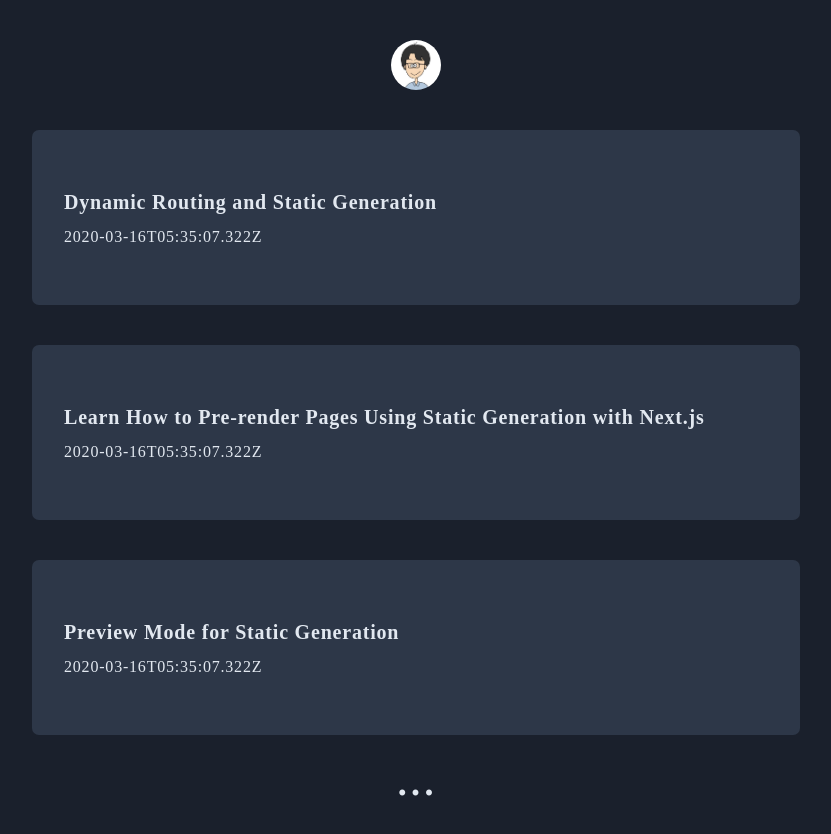
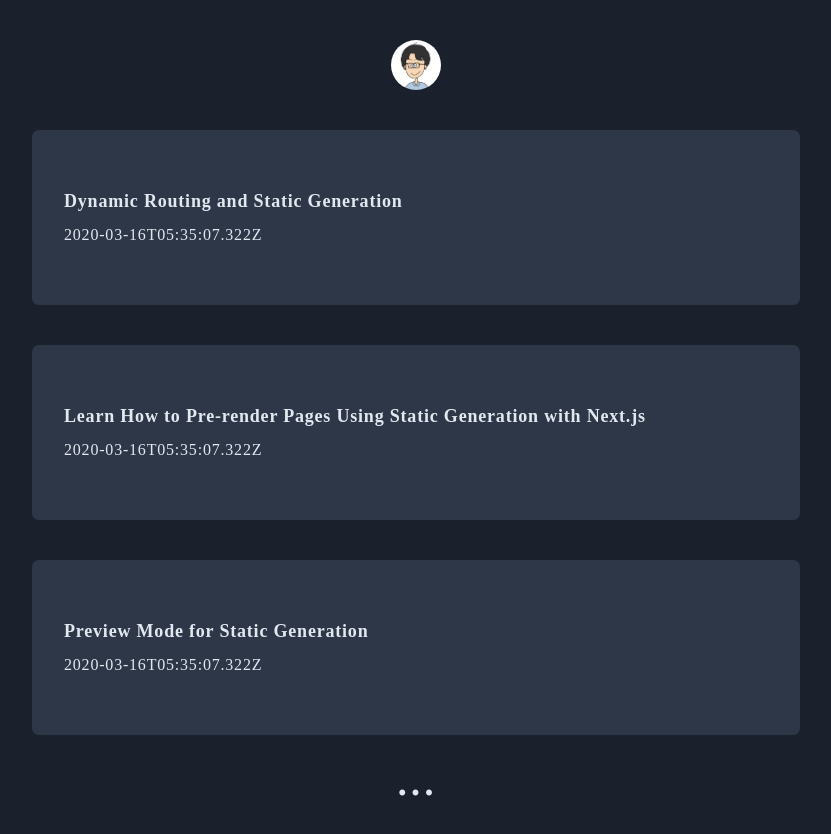
Before and after one commit to kentaro-m/blog, a Next.js app: page / in a window 1280 px wide. Shown: the top 834 px of the page, without its empty margins (224-1055 px from the left). Built offline with nearby package versions, Linux system fonts and the light colour scheme.

Commit message:
style: update font size for index title

```diff
--- a/pages/index.tsx
+++ b/pages/index.tsx
@@ -17,7 +17,7 @@ export default function Index({ allPosts }: Props) {
             <Link style={{ boxShadow: `none` }} as={`/posts/${post.slug}`} href="/posts/[slug]">
               <Flex _hover={{ opacity: '0.9' }} height={175} bg='gray.700' ml={[5, 0]} mr={[5, 0]} mb={[5, 10]} alignItems='center' justifyContent='left' borderRadius={7}>
                 <Box key={post.slug} p={8}>
-                  <Heading as='h2' fontSize='xl' lineHeight='base' mb={2}>
+                  <Heading as='h2' fontSize='lg' lineHeight='base' mb={2}>
                     {post.title}
                   </Heading>
                   <Text>
```
